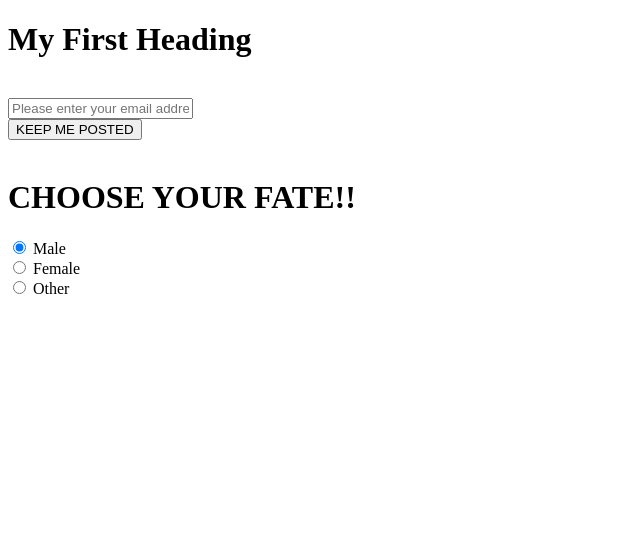
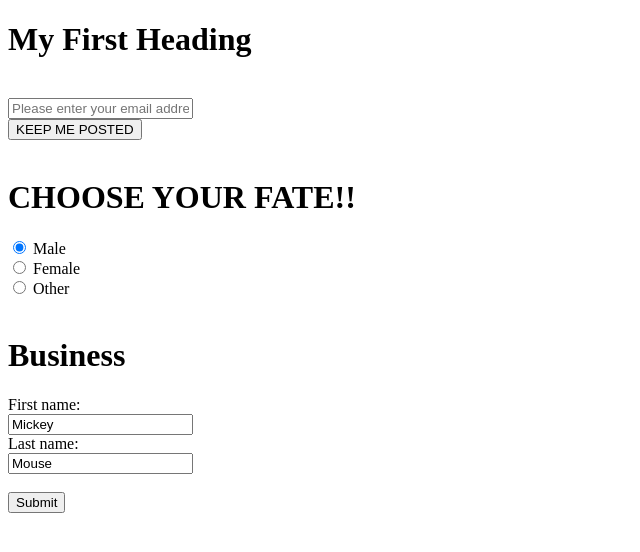
Before and after one commit to Mecozuma/fireform, a plain HTML site: page docs/index.html in a window 1280 px wide. Shown: the whole page, without its empty margins (0-640 px from the left). Drawn offline with Linux system fonts and the light colour scheme.

Commit message:
Update index.html

```diff
--- a/docs/index.html
+++ b/docs/index.html
@@ -20,6 +20,18 @@
   <input type="radio" name="gender" value="female"> Female<br>
   <input type="radio" name="gender" value="other"> Other
 </form>
+  <br>
+  <h1> Business </h1>
+
+<form action="/action_page.php">
+  First name:<br>
+  <input type="text" name="firstname" value="Mickey">
+  <br>
+  Last name:<br>
+  <input type="text" name="lastname" value="Mouse">
+  <br><br>
+  <input type="submit" value="Submit">
+</form>
 
 <script src="https://www.gstatic.com/firebasejs/4.13.0/firebase.js"></script>
 <script src='forms.js'></script>
```
